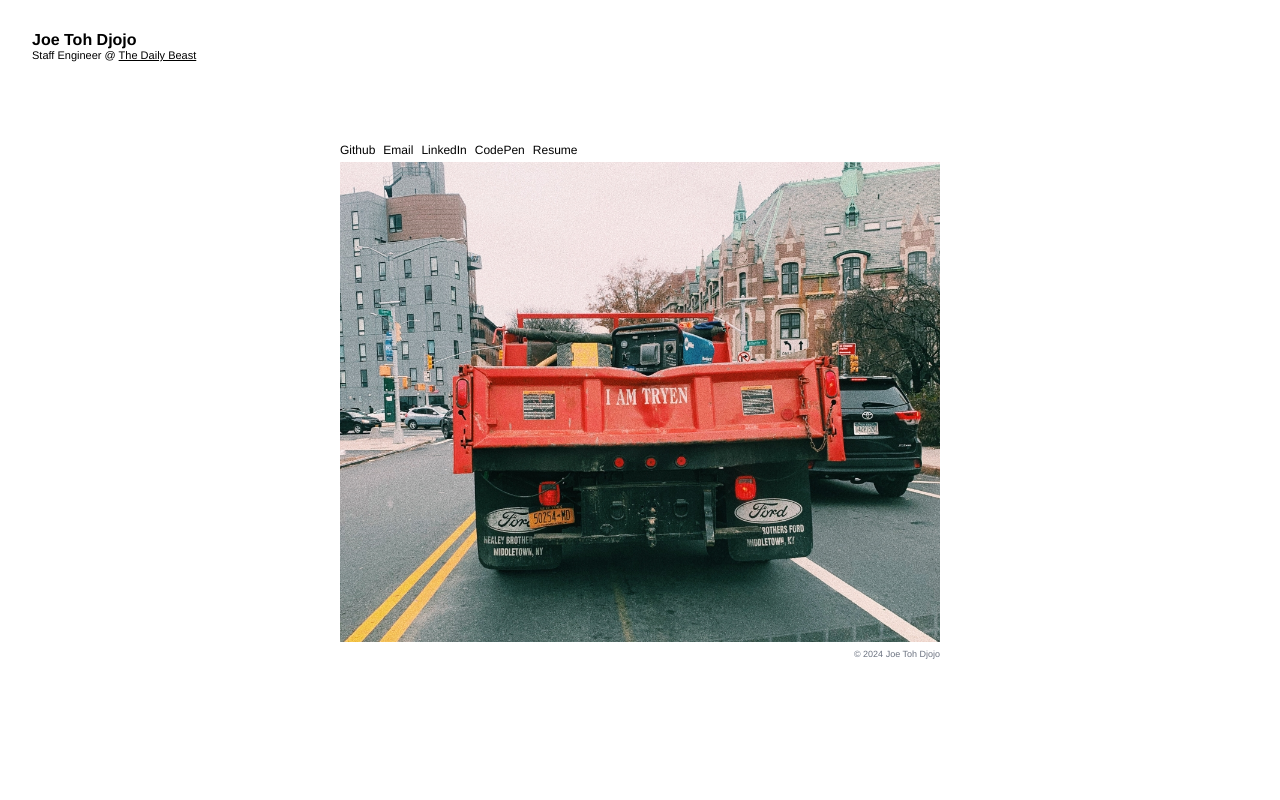
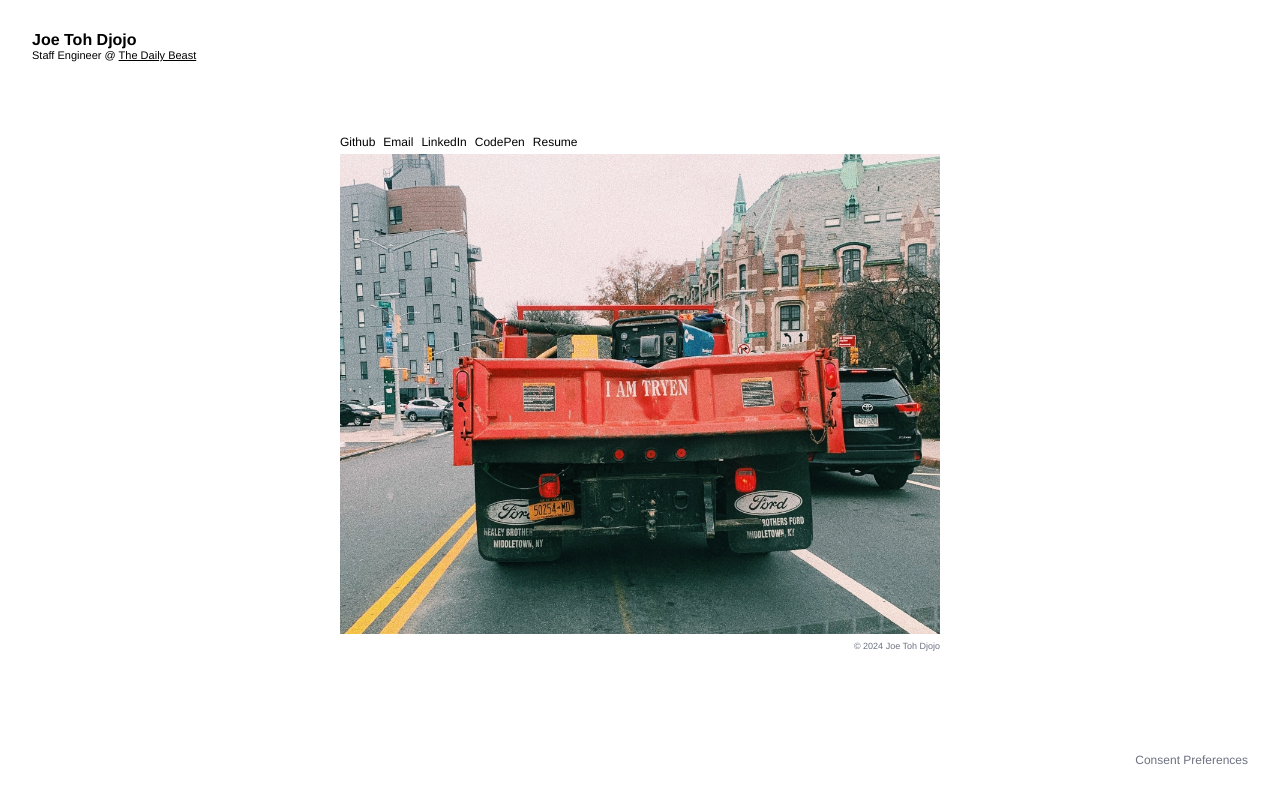
Before and after one commit to joe-tohdjojo/joetohdjojo.com, a Next.js app: page / in a window 1280 px wide. Built offline with nearby package versions, Linux system fonts and the light colour scheme.

Commit message:
chore: Add consent preferences link to layout.tsx

```diff
--- a/src/app/layout.tsx
+++ b/src/app/layout.tsx
@@ -22,9 +22,15 @@ export default function RootLayout({
   return (
     <html lang="en">
       <GoogleTagManager gtmId="GTM-WSZMR2ZM" />
-      <body className="grid-rows-homeLayout grid min-h-screen bg-white p-8 font-sans leading-none text-black">
+      <body className="grid min-h-screen grid-rows-homeLayout bg-white p-8 font-sans leading-none text-black">
         {children}
         <SpeedInsights />
+        <Link
+          href="#"
+          className="termly-display-preferences text-right text-xs text-gray-500"
+        >
+          Consent Preferences
+        </Link>
       </body>
       <GoogleAdsense pId="7806906228442371" />
     </html>
```
